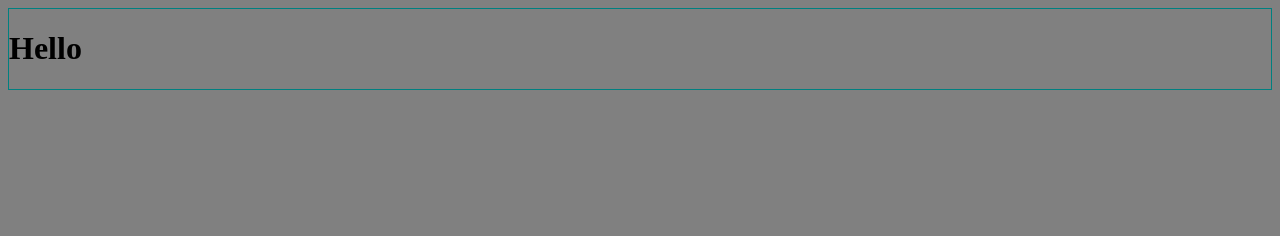
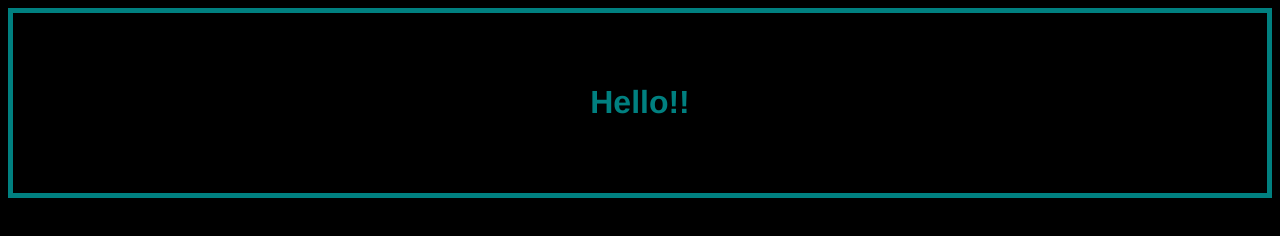
Before and after one commit to Link0P/Restaurant-Menu-Management-System, a plain HTML site: page index.html in a window 1280 px wide. Drawn offline with Linux system fonts and the light colour scheme.

Commit message:
html/css

```diff
--- a/index.html
+++ b/index.html
@@ -7,6 +7,6 @@
     <link rel="stylesheet" href="style.css">
 </head>
 <body>
-    <h1>Hello</h1>
+    <h1>Hello!!</h1>
 </body>
 </html>
--- a/style.css
+++ b/style.css
@@ -1,4 +1,8 @@
 body{
-    background-color: gray;
-    border: 1px solid teal;
+    background-color: black;
+    border: 5px solid teal;
+    color: teal;
+    padding: 50px;
+    text-align: center;
+    font-family: 'Franklin Gothic Medium', 'Arial Narrow', Arial, sans-serif;
 }
```
